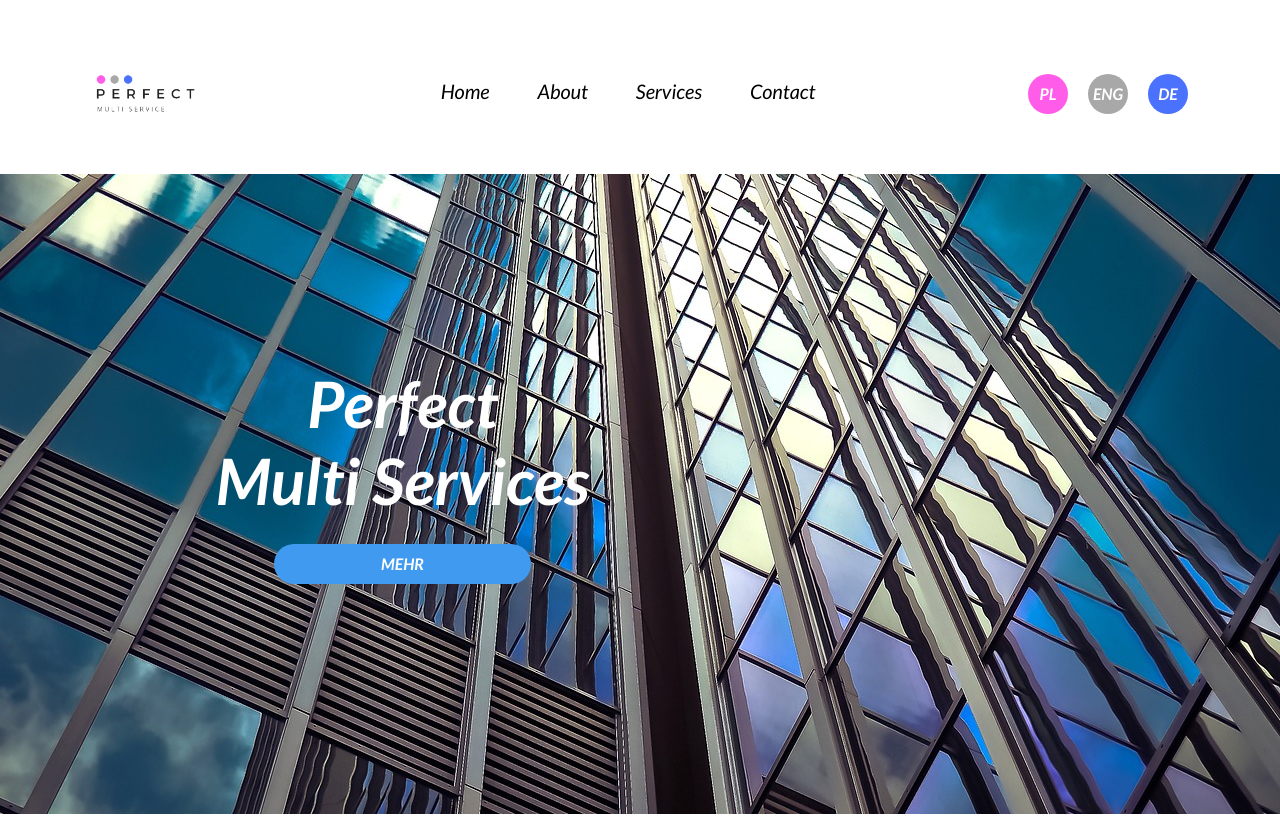
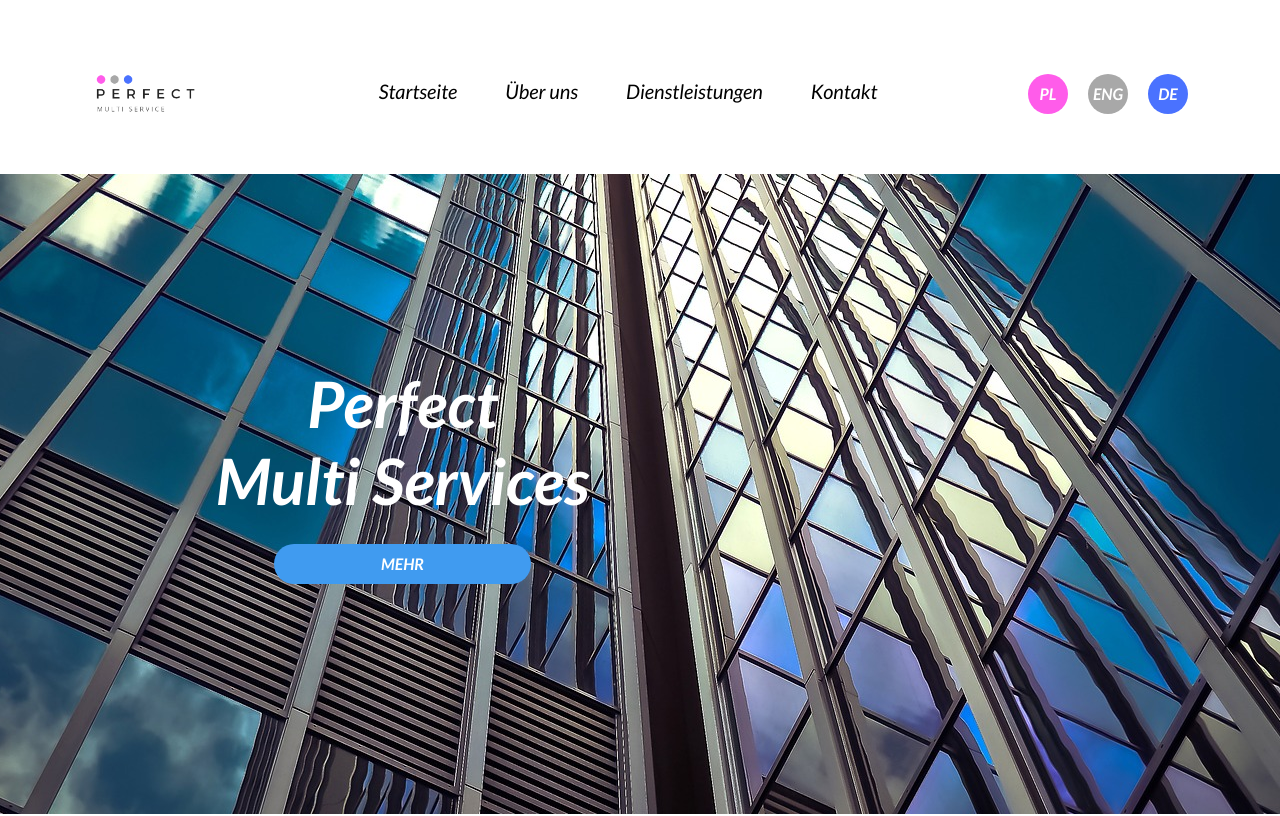
Before and after one commit to BrazMaster/Website, a plain HTML site: page de/house.html in a window 1280 px wide. Shown: the top 816 px of the page. Drawn offline with nearby package versions, Linux system fonts and the light colour scheme.

Commit message:
Last version website

```diff
--- a/de/house.html
+++ b/de/house.html
@@ -29,16 +29,16 @@
         <div class="collapse navbar-collapse text-center" id="navbarSupportedContent">
           <ul class="navbar-nav ml-auto  m-auto my-2 my-lg-0">
             <li class="nav-item active">
-              <a class="nav-link mx-3" href="../de/index.html #home">Home</a>
+              <a class="nav-link mx-3" href="../de/index.html #home">Startseite</a>
             </li>
             <li class="nav-item">
-              <a class="nav-link mx-3" href="../de/index.html #about">About</a>
+              <a class="nav-link mx-3" href="../de/index.html #about">Über uns</a>
             </li>
              <li class="nav-item">
-              <a class="nav-link mx-3" href="../de/index.html #services">Services</a>
+              <a class="nav-link mx-3" href="../de/index.html #services">Dienstleistungen</a>
             </li>
             <li class="nav-item">
-              <a class="nav-link mx-3" href="../de/index.html #contact">Contact</a>
+              <a class="nav-link mx-3" href="../de/index.html #contact">Kontakt</a>
             </li>
           </ul>
           <a href="../pl/index.html"><button class="btnpl mt-3">PL</button></a>
```
Also changed, not shown: de/office.html (+4 -4 lines), de/others.html (+4 -4 lines), 3 other files.
